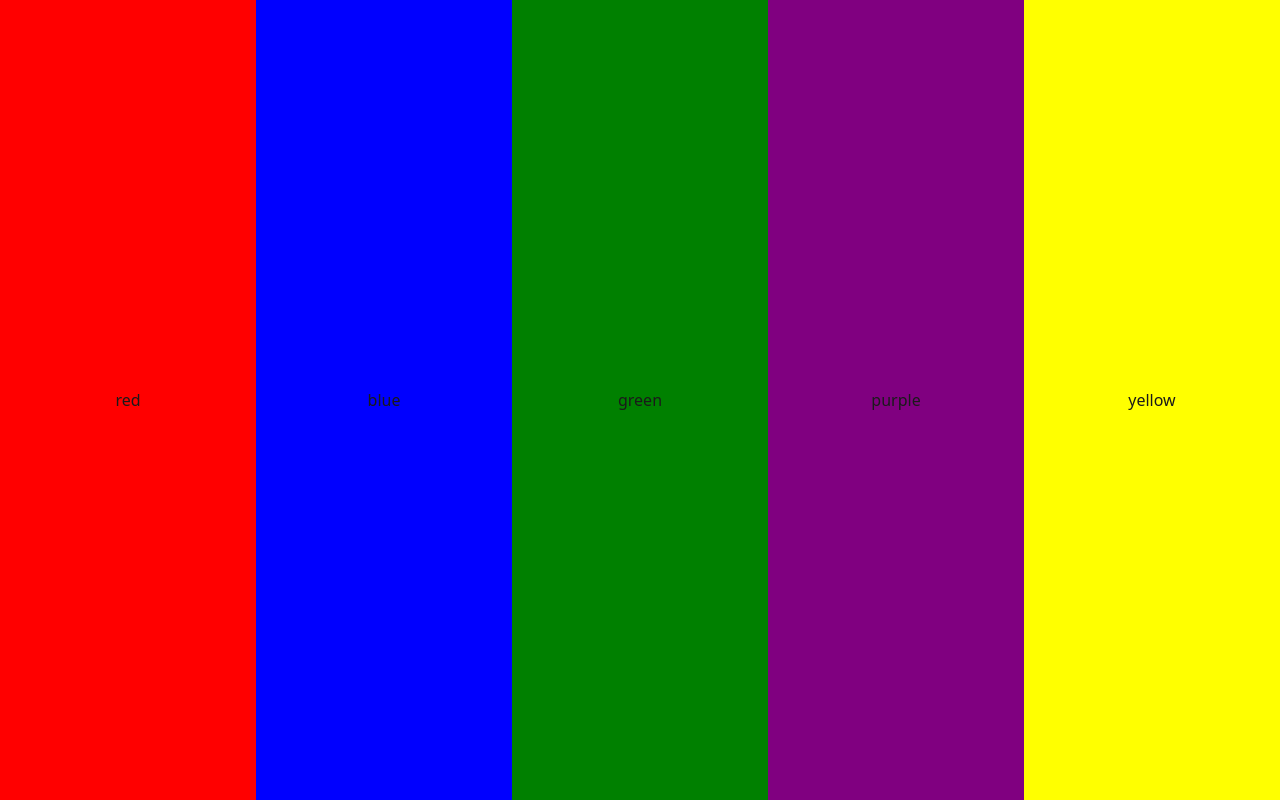
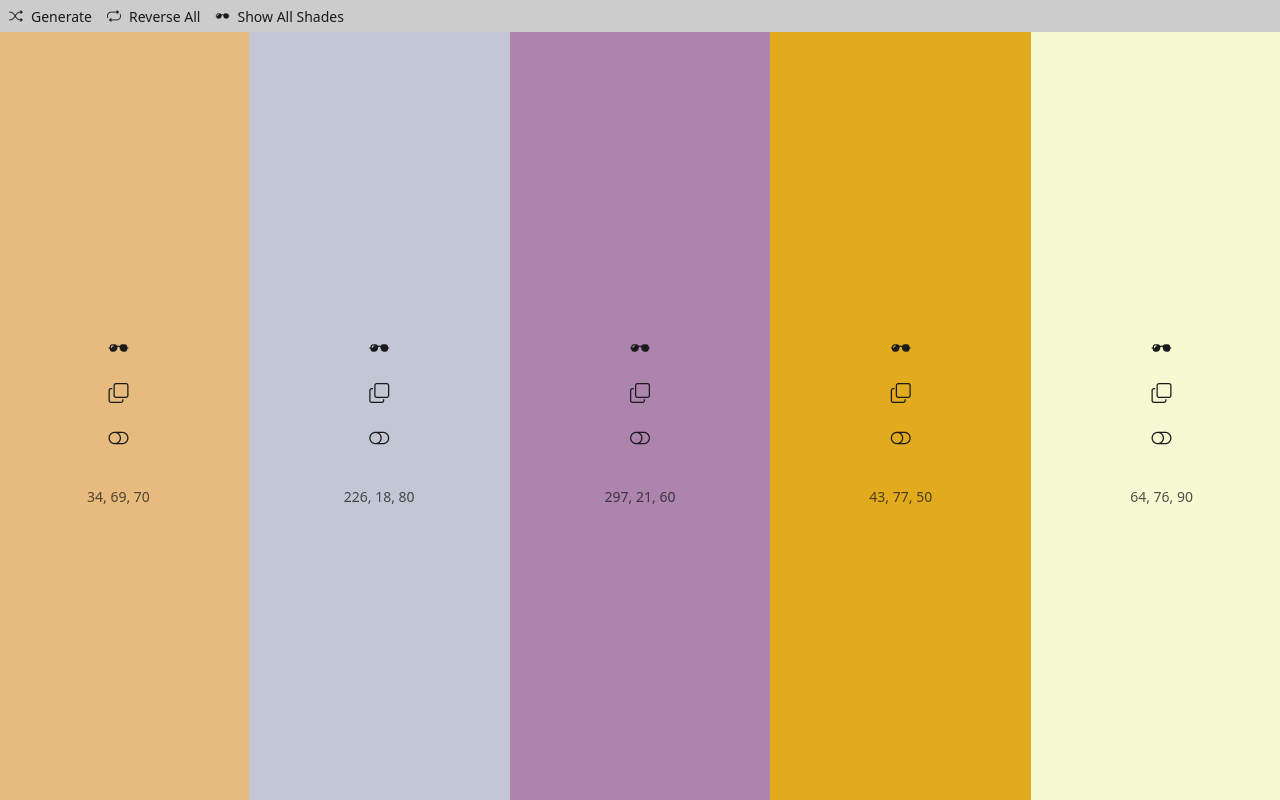
Before and after one commit to misterrager8/color-picker, a React (Create React App) app: page / in a window 1280 px wide. Built offline with nearby package versions, Linux system fonts and the light colour scheme.

Commit message:
2025.03.25

```diff
--- a/package.json
+++ b/package.json
@@ -16,8 +16,8 @@
     "build": "react-scripts build",
     "test": "react-scripts test",
     "eject": "react-scripts eject",
-    "predeploy" : "npm run build",
-    "deploy" : "gh-pages -d build"
+    "predeploy": "npm run build",
+    "deploy": "gh-pages -d build"
   },
   "eslintConfig": {
     "extends": [
--- a/public/index.html
+++ b/public/index.html
@@ -3,7 +3,7 @@
   <head>
     <meta charset="utf-8" />
     <meta name="viewport" content="width=device-width, initial-scale=1" />
-    <link rel="apple-touch-icon" href="%PUBLIC_URL%/logo192.png" />
+    <link rel="icon" href="%PUBLIC_URL%/favicon.png" />
     <title>color-picker</title>
   </head>
   <body>
--- a/src/App.css
+++ b/src/App.css
@@ -42,29 +42,43 @@ a:hover {
   text-decoration: none;
 }
 
-.between {
-  display: flex;
-  justify-content: space-between;
-}
-
-.full {
-  height: 100vh;
-}
-
-.color-item {
-  width: 20%;
-  display: flex;
-  cursor: pointer;
-}
-
-@media screen and (max-width: 300px) {
+/* @media screen and (max-width: 700px) {
   .d-flex {
     display: unset !important;
     height: 100%;
   }
 
   .color-item {
-    height: 145px !important;
+    height: 20vh !important;
     width: 100% !important;
   }
+} */
+
+.shade {
+  height: 10.67vh;
+  display: flex;
+  cursor: pointer;
 }
+
+.top {
+  height: 4vh;
+  display: flex;
+  padding-left: 1px;
+}
+
+.vh-90 {
+  height: 96vh;
+}
+
+.btn-group-vertical > .btn:hover {
+  background-color: unset;
+}
+
+::-webkit-scrollbar {
+  width: 2px;
+  height: 2px;
+}
+
+::-webkit-scrollbar-thumb {
+  background-color: #1a1a1a;
+}
--- a/src/App.js
+++ b/src/App.js
@@ -1,41 +1,221 @@
-import { createContext, useEffect, useState } from "react";
+import { createContext, useContext, useEffect, useState } from "react";
 import "./App.css";
+import Button from "./Button";
 
 const MultiContext = createContext();
+const ShadeContext = createContext();
 
-function ColorItem({ item, className = "" }) {
+function ShadeItem({ item }) {
+  const shadeCtx = useContext(ShadeContext);
+  const [copied, setCopied] = useState(false);
+
+  const copyHSL = () => {
+    navigator.clipboard.writeText(item.formatted);
+    setCopied(true);
+    setTimeout(() => setCopied(false), 1000);
+  };
+
   return (
     <div
-      style={{ backgroundColor: item.hashCode }}
-      className={className + " color-item"}>
-      <span className="m-auto">{item.hashCode}</span>
+      onMouseEnter={() => shadeCtx.setHovered(item)}
+      onMouseLeave={() => shadeCtx.setHovered(null)}
+      onClick={() => {
+        if (item.l === shadeCtx.base.l) {
+          shadeCtx.setShowShades(false);
+        } else {
+          copyHSL();
+        }
+      }}
+      className={"shade d-flex"}
+      style={{ backgroundColor: item.formatted, color: item.textColor }}>
+      <div className="m-auto text-center">
+        {shadeCtx.hovered?.formatted === item.formatted && (
+          <>
+            {copied ? (
+              <i className="bi bi-check-lg"></i>
+            ) : (
+              <span className="small opacity-75">{item.l}</span>
+            )}
+          </>
+        )}
+        {item.l === shadeCtx.base.l &&
+          shadeCtx.hovered?.formatted !== item.formatted && (
+            <i className="bi bi-record-fill"></i>
+          )}
+      </div>
+    </div>
+  );
+}
+
+function ColorItem({ item }) {
+  const multiCtx = useContext(MultiContext);
+
+  const [copied, setCopied] = useState(false);
+  const [showShades, setShowShades] = useState(false);
+  const [reversed, setReversed] = useState(false);
+  const [hovered, setHovered] = useState(null);
+
+  const copyHSL = () => {
+    navigator.clipboard.writeText(item.formatted);
+    setCopied(true);
+    setTimeout(() => setCopied(false), 1000);
+  };
+
+  useEffect(() => {
+    setReversed(multiCtx.reverseAll);
+  }, [multiCtx.reverseAll]);
+
+  useEffect(() => {
+    setShowShades(multiCtx.showAllShades);
+  }, [multiCtx.showAllShades]);
+
+  const contextValue = {
+    hovered: hovered,
+    setHovered: setHovered,
+    setShowShades: setShowShades,
+    base: item,
+  };
+
+  return (
+    <div className="col p-0">
+      {!showShades ? (
+        <div
+          className="vh-90 d-flex"
+          style={{
+            backgroundColor: reversed ? item.textColor : item.formatted,
+            color: reversed ? item.formatted : item.textColor,
+          }}>
+          <div className="btn-group-vertical m-auto">
+            <button
+              onClick={() => setShowShades(true)}
+              className="btn btn-lg border-0"
+              style={{
+                color: reversed ? item.formatted : item.textColor,
+              }}>
+              <i className="bi bi-sunglasses"></i>
+            </button>
+            <button
+              onClick={() => copyHSL()}
+              className="btn btn-lg border-0"
+              style={{
+                color: reversed ? item.formatted : item.textColor,
+              }}>
+              <i className={"bi bi-" + (copied ? "check-lg" : "copy")}></i>
+            </button>
+            <button
+              onClick={() => setReversed(!reversed)}
+              className="btn btn-lg border-0"
+              style={{
+                color: reversed ? item.formatted : item.textColor,
+              }}>
+              <i className={"bi bi-toggle-" + (reversed ? "on" : "off")}></i>
+            </button>
+            <span className="mt-4 small opacity-75">
+              {item.h}, {item.s}, {item.l}
+            </span>
+          </div>
+        </div>
+      ) : (
+        <ShadeContext.Provider value={contextValue}>
+          {item.shades.map((y) => (
+            <ShadeItem item={y} />
+          ))}
+        </ShadeContext.Provider>
+      )}
     </div>
   );
 }
 
 function App() {
+  const [reverseAll, setReverseAll] = useState(false);
+  const [showAllShades, setShowAllShades] = useState(false);
+  const [limit, setLimit] = useState(5);
   const [colors, setColors] = useState([]);
 
+  const hslToString = (h, s, l) => {
+    return `hsl(${h}, ${s}%, ${l}%)`;
+  };
+
+  const getTextColor = (brightness) =>
+    brightness > 49 ? "#1a1a1a" : "#cccccc";
+
+  const getColors = () => {
+    let colors_ = [];
+    for (let x = 1; x <= limit; x++) {
+      let h = Math.round(Math.random() * 360);
+      let s = Math.round(Math.random() * 100);
+      let l = Math.round(Math.random() * (9 - 1) + 1) * 10;
+
+      let shades = [];
+
+      for (let y = 1; y <= 9; y++) {
+        let newH = h;
+        let newS = s;
+        let newL = y * 10;
+
+        shades.push({
+          h: newH,
+          s: newS,
+          l: newL,
+          formatted: hslToString(newH, newS, newL),
+          textColor: getTextColor(newL),
+        });
+      }
+
+      colors_.push({
+        h: h,
+        s: s,
+        l: l,
+        formatted: hslToString(h, s, l),
+        textColor: getTextColor(l),
+        shades: shades.sort((x, y) => y.l - x.l),
+      });
+    }
+
+    setColors(colors_);
+  };
+
   useEffect(() => {
-    setColors([
-      { id: 1, hashCode: "red" },
-      { id: 2, hashCode: "blue" },
-      { id: 3, hashCode: "green" },
-      { id: 4, hashCode: "purple" },
-      { id: 5, hashCode: "yellow" },
-    ]);
+    getColors();
   }, []);
 
   const contextValue = {
-    colors: colors,
-    setColors: setColors,
+    reverseAll: reverseAll,
+    setReverseAll: setReverseAll,
+    showAllShades: showAllShades,
+    setShowAllShades: setShowAllShades,
   };
+
   return (
     <MultiContext.Provider value={contextValue}>
-      <div className="d-flex full">
-        {colors.map((x) => (
-          <ColorItem item={x} />
-        ))}
+      <div className="">
+        <div className="top">
+          <div className="btn-group btn-group-sm my-auto">
+            <Button
+              text="Generate"
+              border={false}
+              icon="shuffle"
+              onClick={() => getColors()}
+            />
+            <Button
+              onClick={() => setReverseAll(!reverseAll)}
+              text="Reverse All"
+              border={false}
+              icon="repeat"
+            />
+            <Button
+              onClick={() => setShowAllShades(!showAllShades)}
+              text="Show All Shades"
+              border={false}
+              icon="sunglasses"
+            />
+          </div>
+        </div>
+        <div className="row">
+          {colors.map((x) => (
+            <ColorItem item={x} />
+          ))}
+        </div>
       </div>
     </MultiContext.Provider>
   );
--- /dev/null
+++ b/src/Button.js
@@ -0,0 +1,24 @@
+export default function Button({
+  text,
+  type_ = "button",
+  icon,
+  size,
+  onClick,
+  border = true,
+  className = "",
+}) {
+  return (
+    <button
+      type={type_}
+      className={
+        "btn " +
+        className +
+        (size ? " btn-" + size : "") +
+        (border ? "" : " border-0")
+      }
+      onClick={onClick}>
+      {icon && <i className={(text ? "me-2 " : "") + "bi bi-" + icon}></i>}
+      {text}
+    </button>
+  );
+}
--- a/src/index.js
+++ b/src/index.js
@@ -1,4 +1,5 @@
 import "bootstrap/dist/css/bootstrap.css";
+import "bootstrap-icons/font/bootstrap-icons.css";
 
 import React from "react";
 import ReactDOM from "react-dom/client";
```
Also changed, not shown: public/favicon.png (added).
